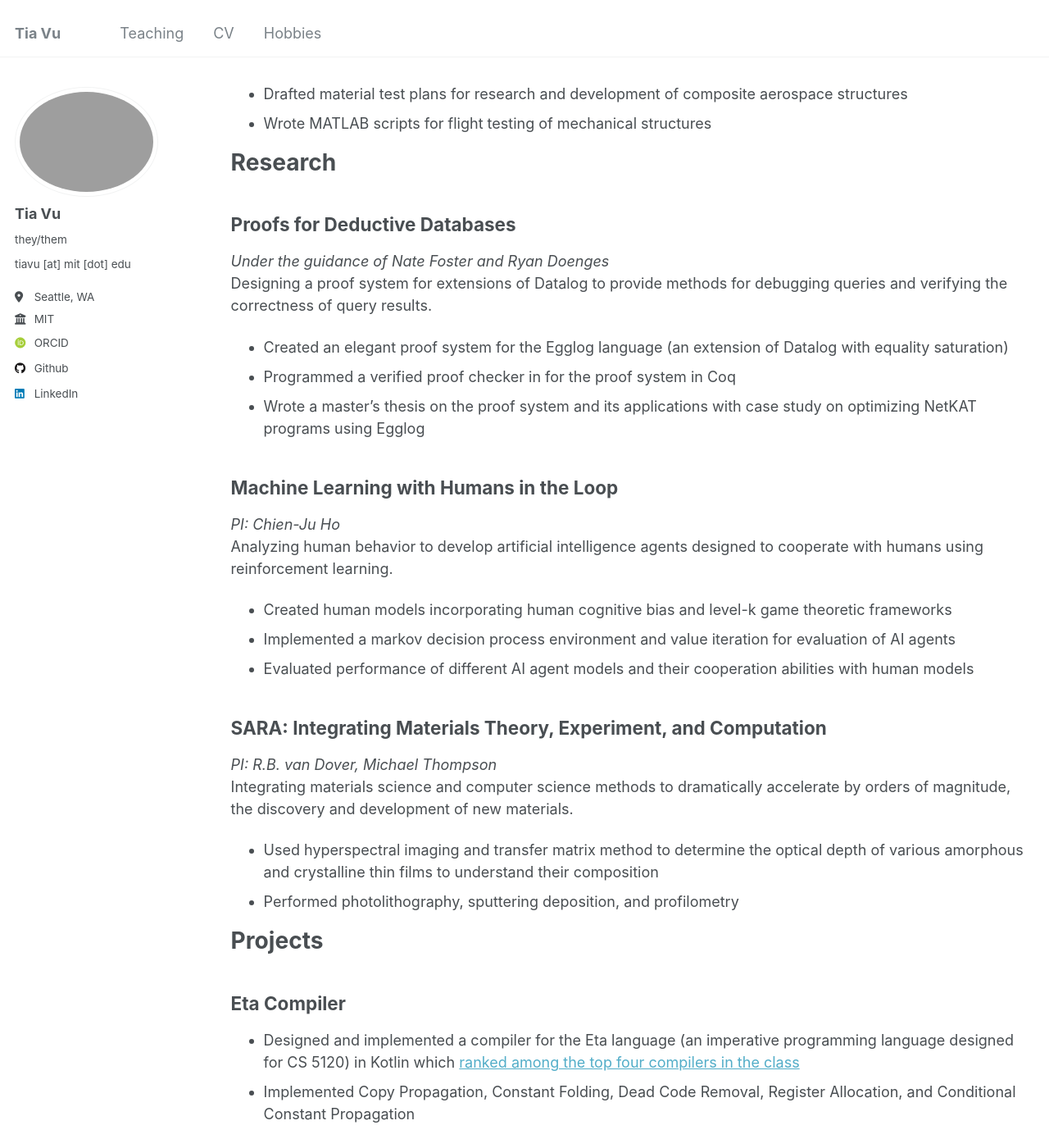
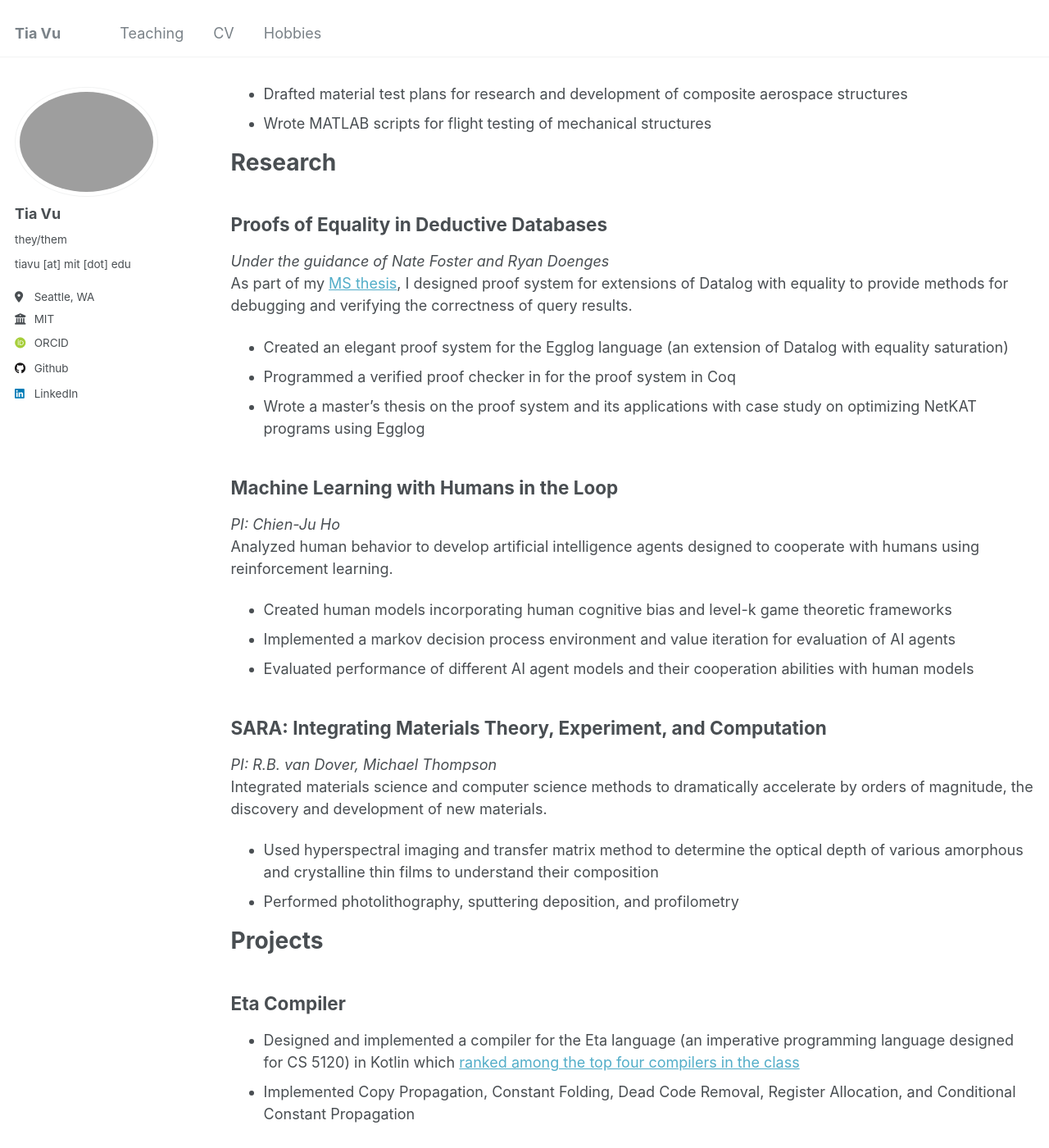
Before and after one commit to Tia-Vu/Tia-Vu.github.io, a Jekyll site: the page built from _pages/cv.md, in a window 1280 px wide and 1400 px high, scrolled down 711 px. Shown: the whole window at 82% size. Built offline with Jekyll 4.4.1, drawn with Linux system fonts in a browser that asks for light colours; some web fonts are replaced.

Commit message:
Added thesis

```diff
--- a/_pages/cv.md
+++ b/_pages/cv.md
@@ -37,9 +37,9 @@ Summer 2021
 Research
 ======
 
-## Proofs for Deductive Databases
+## Proofs of Equality in Deductive Databases
 _Under the guidance of Nate Foster and Ryan Doenges_\
-Designing a proof system for extensions of Datalog to provide methods for debugging queries and verifying the correctness of query results.
+As part of my [MS thesis](https://ecommons.cornell.edu/items/ecd3bf16-e18a-48de-80de-8c7e2d7ff2c1), I designed proof system for extensions of Datalog with equality to provide methods for debugging and verifying the correctness of query results.
 
 * Created an elegant proof system for the Egglog language (an extension of Datalog with equality saturation)
 * Programmed a verified proof checker in for the proof system in Coq
@@ -47,7 +47,7 @@ Designing a proof system for extensions of Datalog to provide methods for debugg
 
 ## Machine Learning with Humans in the Loop
 _PI: Chien-Ju Ho_\
-Analyzing human behavior to develop artificial intelligence agents designed to cooperate with humans using reinforcement learning.
+Analyzed human behavior to develop artificial intelligence agents designed to cooperate with humans using reinforcement learning.
 
 * Created human models incorporating human cognitive bias and level-k game theoretic frameworks
 * Implemented a markov decision process environment and value iteration for evaluation of AI agents
@@ -55,7 +55,7 @@ Analyzing human behavior to develop artificial intelligence agents designed to c
 
 ## SARA: Integrating Materials Theory, Experiment, and Computation
 _PI: R.B. van Dover, Michael Thompson_\
-Integrating materials science and computer science methods to dramatically accelerate by orders of magnitude, the discovery and development of new materials.
+Integrated materials science and computer science methods to dramatically accelerate by orders of magnitude, the discovery and development of new materials.
 
 * Used hyperspectral imaging and transfer matrix method to determine the optical depth of various amorphous and crystalline thin films to understand their composition
 * Performed photolithography, sputtering deposition, and profilometry
```
